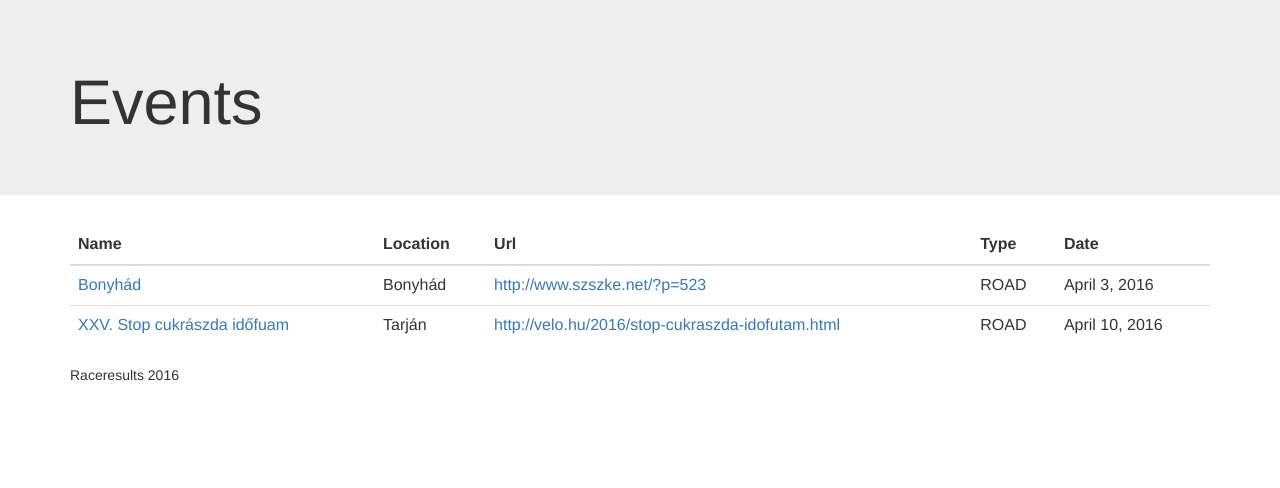
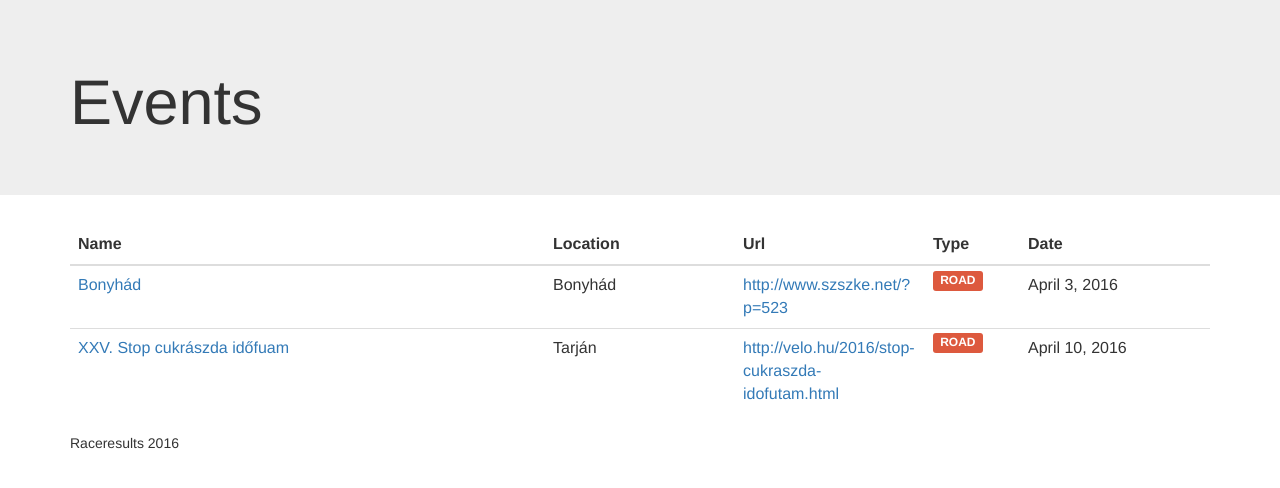
Before and after one commit to szaboat/race_results, a Django app: page / in a window 1280 px wide. Shown: the top 488 px of the page. Run offline with Django 3.2, Linux system fonts and the light colour scheme; data comes from the database, SQL or seed files in the repository; some libraries are stand-ins or nearby versions.

Commit message:
Colored labels

```diff
--- a/raceresults/result/templates/races.html
+++ b/raceresults/result/templates/races.html
@@ -8,21 +8,42 @@
     <table class="table table-hover">
         <thead>
         <tr>
-            <th>Name</th>
+            <th class="col-md-5">Name</th>
             <th>Location</th>
             <th>Url</th>
-            <th>Type</th>
+            <th class="col-md-1">Type</th>
             <th>Date</th>
         </tr>
         </thead>
         {% for race in races %}
             <tr>
-                <td><a href="/2016/{{ race.short_name }}/">{{ race.name }}</a></td>
+                <td class="col-md-5"><a href="/2016/{{ race.short_name }}/">{{ race.name }}</a></td>
                 <td>{{ race.location }}</td>
                 <td><a href="{{ race.url }}">{{ race.url }}</a></td>
-                <td>{{ race.type }}</td>
+                <td class="col-md-1"><span class="label label-default {{ race.type|lower }}">{{ race.type }}</span></td>
                 <td>{{ race.date }}</td>
             </tr>
         {% endfor %}
     </table>
+    <style>
+        table {
+            table-layout: fixed;
+            word-wrap: break-word;
+        }
+        .xcu {
+            background-color: #307976;
+        }
+        .xco {
+            background-color: #6b7ee7;
+        }
+        .road {
+            background-color: #dd593e;
+        }
+        .xcm {
+            background-color: #9fa21c;
+        }
+        .tour {
+            background-color: #a3a98f;
+        }
+    </style>
 {% endblock %}
```
